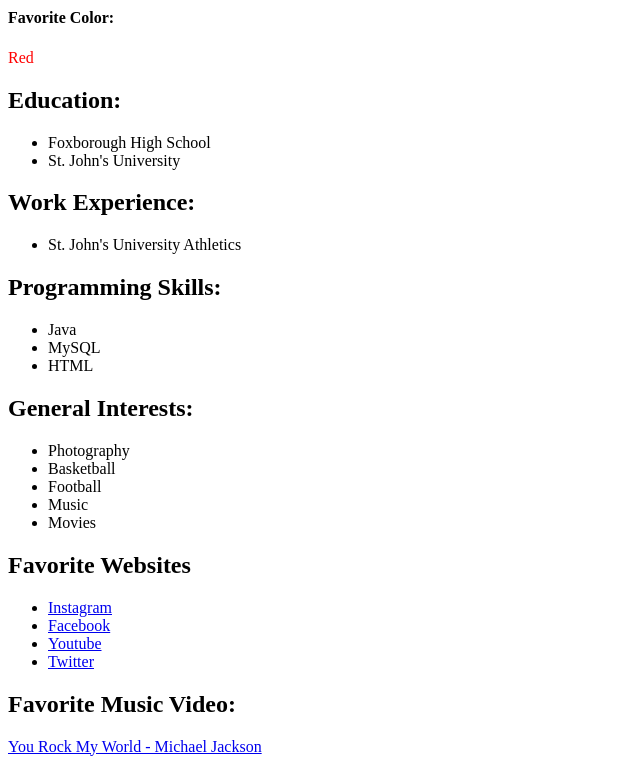
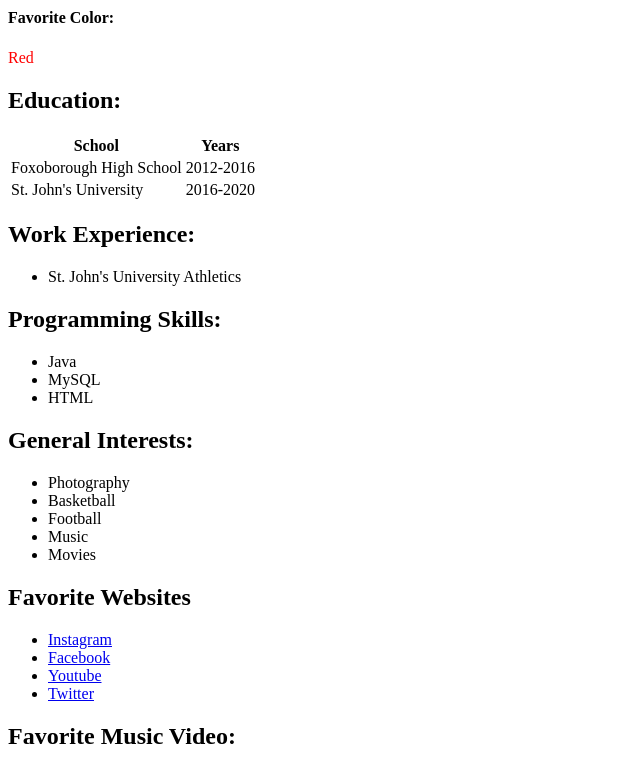
Before and after one commit to armanicorreia/armanicorreia.github.io, a plain HTML site: page index.html in a window 1280 px wide. Shown: the part 880-1647 px from the top of the page, without its empty margins (0-640 px from the left). Drawn offline with Linux system fonts and the light colour scheme.

Commit message:
new commit

```diff
--- a/index.html
+++ b/index.html
@@ -31,10 +31,20 @@
           <p><span style = "color:#ff0000;"> Red</span></p>
       </div>
         <h2 id=education>Education:</h2>
-          <ul>
-            <li>Foxborough High School</li>
-            <li>St. John's University</li>
-          </ul>
+        <table>
+          <tr>
+            <th>School</th>
+           <th>Years</th>
+         </tr>
+          <tr>
+            <td>Foxoborough High School</td>
+            <td>2012-2016</td>
+          </tr>
+           <tr>
+             <td>St. John's University</td>
+             <td>2016-2020</td>
+         </tr>
+       </table>
         <h2 id=work>Work Experience:</h2>
           <ul>
             <li>St. John's University Athletics</li>
@@ -64,6 +74,13 @@
           <a href="https://www.youtube.com/watch?v=1-7ABIM2qjU"><p>You Rock My World - Michael Jackson</p></a>
         <h2>Funny Rush Hour 3 Bloopers (For Fun)</h2>
           <iframe width="791" height="445" src="https://www.youtube.com/embed/RiNowsW-2mY" frameborder="0" allow="accelerometer; autoplay; encrypted-media; gyroscope; picture-in-picture" allowfullscreen></iframe>
+        <h2>Say Hello!</h2>
+        <form>
+            <input type="text">
+            <br>
+            <input type="submit" value="Submit">
+        </form>
+
         <p><img src="https://i.ytimg.com/vi/NaSd2d5rwPE/hqdefault.jpg" style="width: 35%"></p>
         <p><img src="https://github.githubassets.com/images/modules/open_graph/github-logo.png" style="width:20%"></p>
   </body>
```
